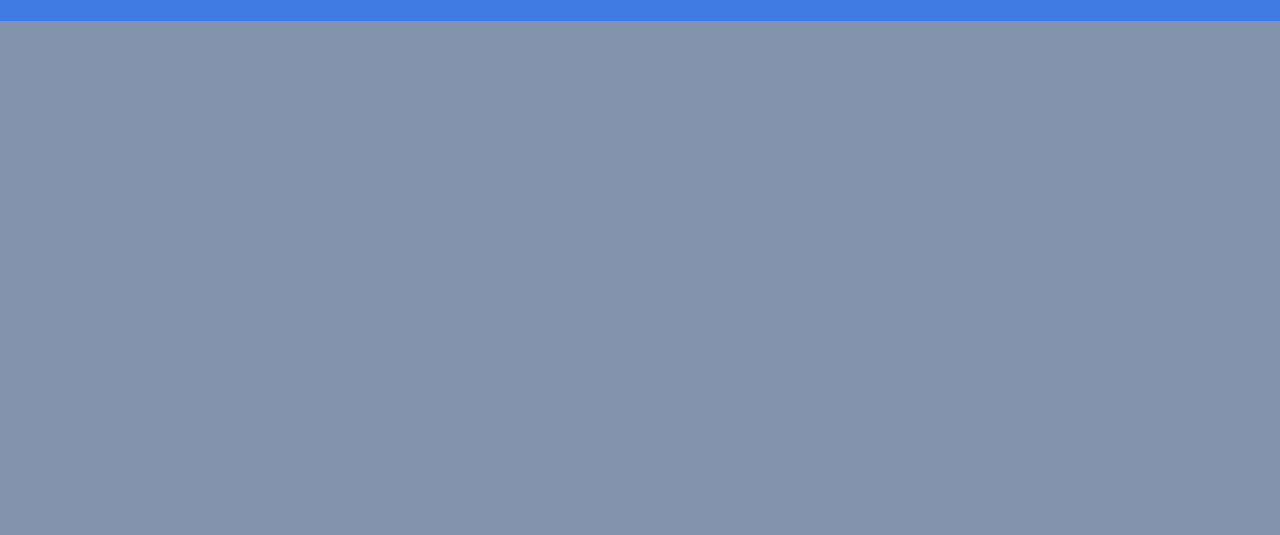
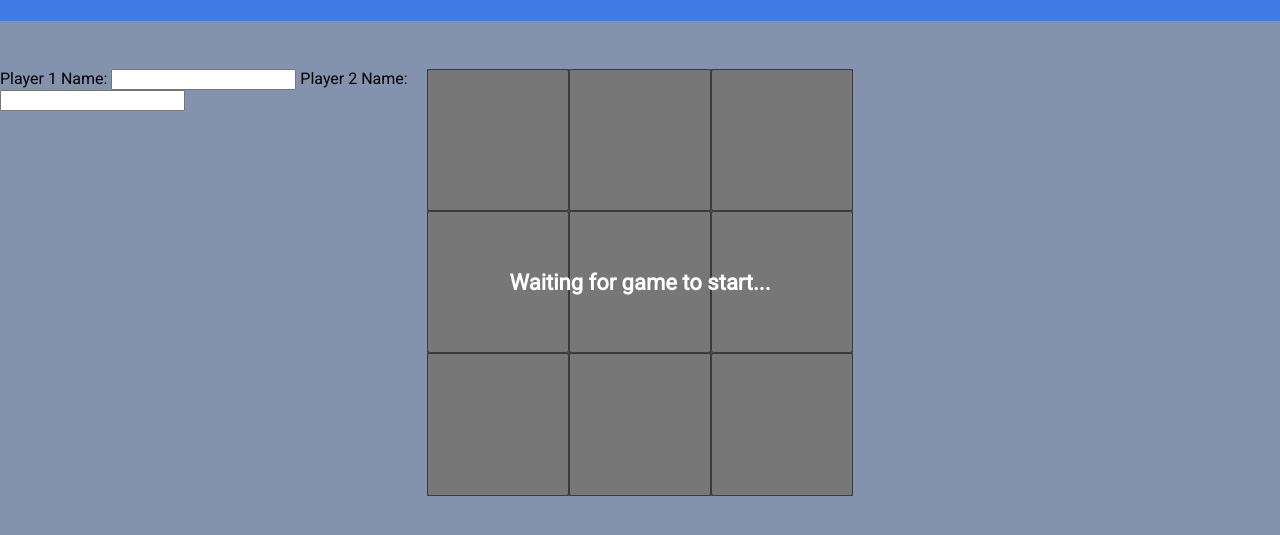
Before and after one commit to spamus12/tic-tac-toe-project, a plain HTML site: page index.html in a window 1280 px wide. Shown: the part 59-594 px from the top of the page. Drawn offline with Linux system fonts and the light colour scheme.

Commit message:
Structure the overlay over the game board html

```diff
--- a/index.html
+++ b/index.html
@@ -19,5 +19,48 @@
         </div>
     </div>
 
+    <div class="main">
+
+        <div class="left">
+
+            <form>
+
+                <label for="player1-name">Player 1 Name:</label>
+                <input type="text" name="player1-name" id="player1-name">
+                <label for="player2-name">Player 2 Name:</label>
+                <input type="text" name="player2-name" id="player2-name">
+
+            </form>
+
+        </div>
+
+        <div class="middle">
+
+            <div class="gameboard">
+
+                <button class="board-space" id="space1"></button>
+                <button class="board-space" id="space2"></button>
+                <button class="board-space" id="space3"></button>
+                <button class="board-space" id="space4"></button>
+                <button class="board-space" id="space5"></button>
+                <button class="board-space" id="space6"></button>
+                <button class="board-space" id="space7"></button>
+                <button class="board-space" id="space8"></button>
+                <button class="board-space" id="space9"></button>
+
+            </div>
+
+            <div class="gameboard-overlay">
+                <p class="overlay-text">Waiting for game to start...</p>
+            </div>
+
+        </div>
+
+        <div class="right">
+
+        </div>
+
+    </div>
+
 </body>
 </html>
--- a/script.js
+++ b/script.js
@@ -150,9 +150,6 @@ const gameManager = (function() {
         // Set the turn to 1 and alternate between players
         turn = 1;
 
-        // Play some test games
-        playRound();
-
     }
 
 
@@ -290,13 +287,3 @@ const gameManager = (function() {
     }
 
 })();
-
-
-const player1 = createPlayer('x');
-player1.setName("Dom");
-
-const player2 = createPlayer('o');
-player2.setName("Daniel");
-
-gameManager.startGame([player1, player2]);
-console.log(gameBoard.getBoardString());
--- a/style.css
+++ b/style.css
@@ -17,6 +17,8 @@
     --header-font-color: white;
 
     --body-background-color: #8493ad;
+
+    --main-font-color: white;
 }
 
 
@@ -36,6 +38,8 @@
     font-weight: 750;
 
     color: var(--header-font-color);
+
+    margin-bottom: 3rem;
 }
 
 
@@ -64,3 +68,37 @@ body {
     margin: 0px;
     background-color: var(--body-background-color);
 }
+
+.main {
+    display: grid;
+    grid-template-columns: 1fr 1fr 1fr;
+}
+
+.main .middle {
+    position: relative;
+}
+
+.gameboard {
+    position: relative;
+    display: grid;
+    aspect-ratio: 1 / 1;
+    grid-template: 1fr 1fr 1fr / 1fr 1fr 1fr;
+}
+
+.gameboard-overlay {
+    position: absolute;
+    top: 0;
+    left: 0;
+    display: flex;
+    justify-content: center;
+    align-items: center;
+
+    width: 100%;
+    height: 100%;
+
+    background-color: rgba(0, 0, 0, 0.5);
+
+    color: var(--main-font-color);
+    font-size: 22px;
+    font-weight: 800;
+}
```
